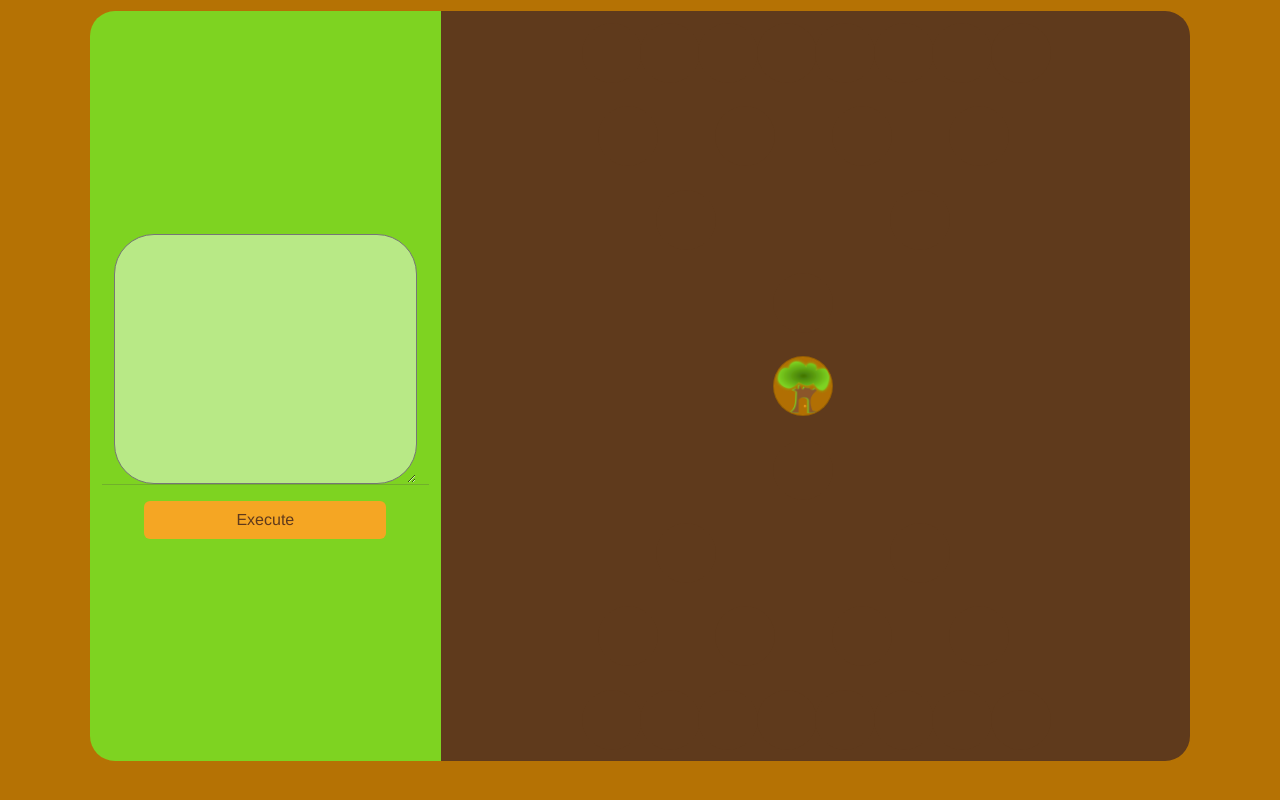
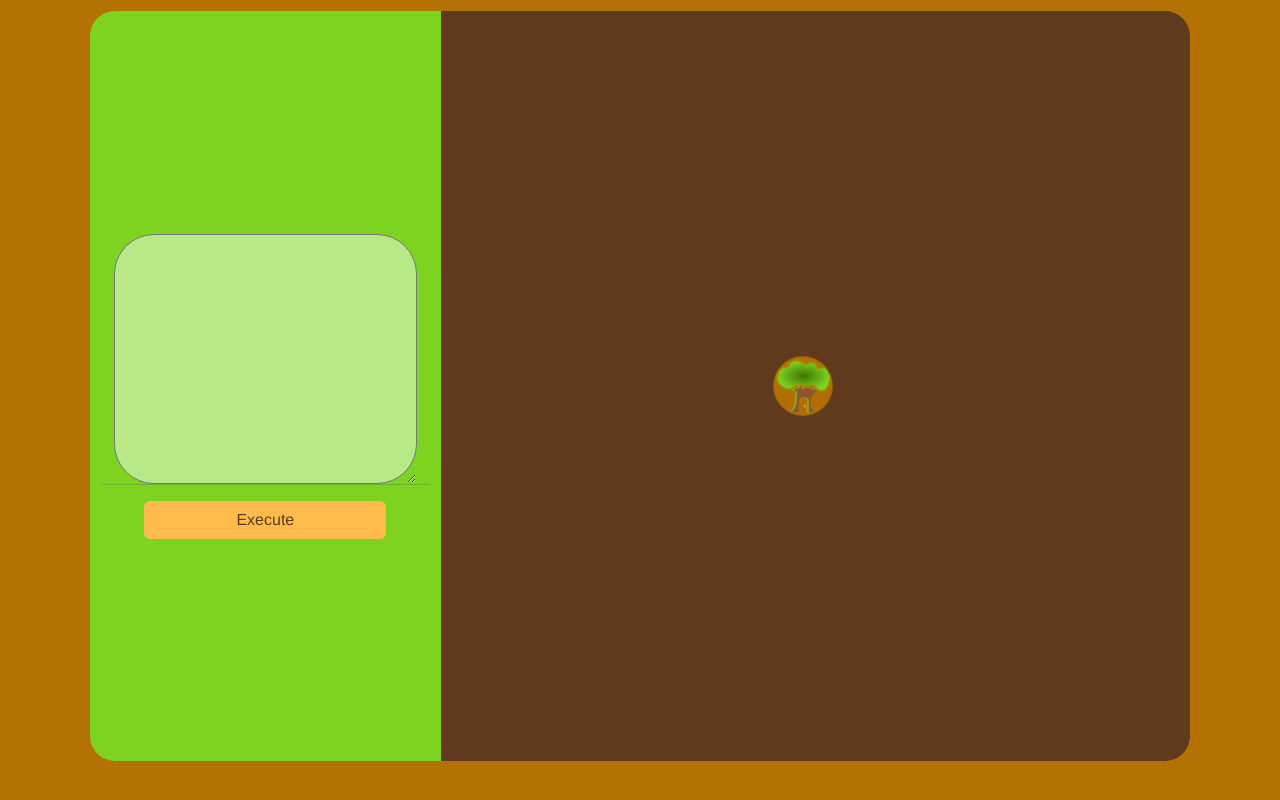
Before and after one commit to Ace-Quantum/Realitree, a plain HTML site: page index.html in a window 1280 px wide. Shown: the part 437-1237 px from the top of the page. Drawn offline with nearby package versions, Linux system fonts and the light colour scheme; a web font is replaced by a local one.

Commit message:
Modify button color - improve contrast

```diff
--- a/styles.css
+++ b/styles.css
@@ -3,7 +3,7 @@
     --color-secondary: #7ED321;
     --color-accent: #B57204;
     --color-highlight: #B8E986;
-    --color-btns: #F5A623;
+    --color-btns: #ffbc4d;
     --color-btns-hover: #B17614;
     --color-btns-highlight: #F5B64E;
     --color-info: #0f3c71;
```
